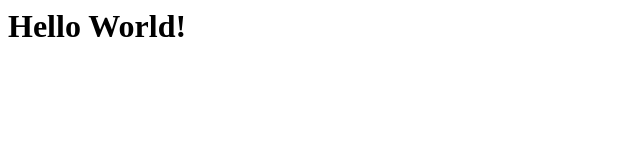
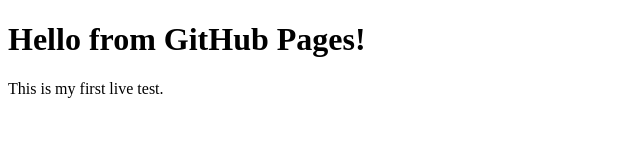
Before and after one commit to astrovini/notes-website, a plain HTML site: page index.html in a window 1280 px wide. Shown: the whole page, without its empty margins (0-640 px from the left). Drawn offline with Linux system fonts and the light colour scheme.

Commit message:
Update index.html

```diff
--- a/index.html
+++ b/index.html
@@ -1 +1,10 @@
-<h1>Hello World!</h1>
+<!DOCTYPE html>
+<html>
+  <head>
+    <title>My Notes</title>
+  </head>
+  <body>
+    <h1>Hello from GitHub Pages!</h1>
+    <p>This is my first live test.</p>
+  </body>
+</html>
```
